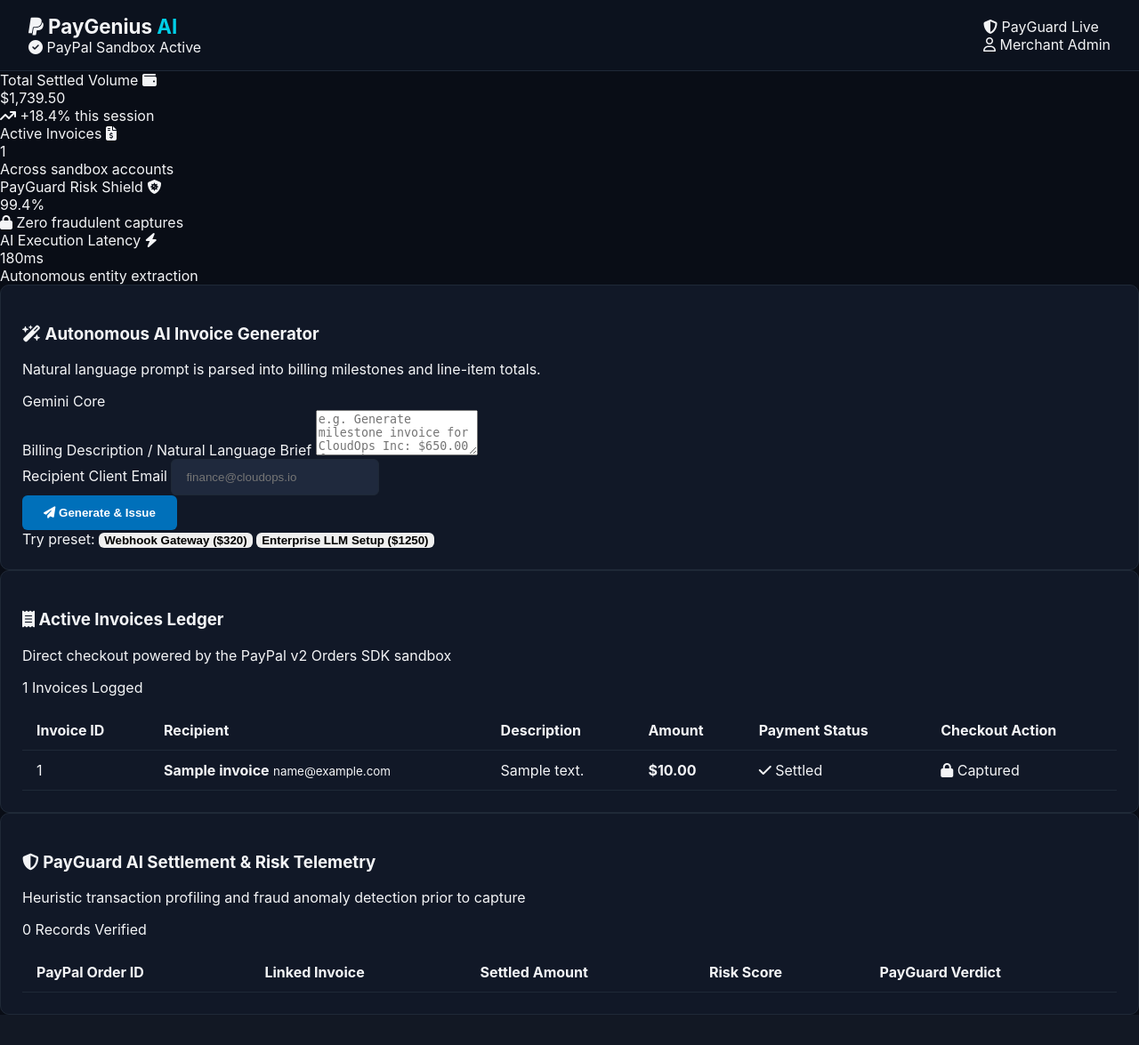
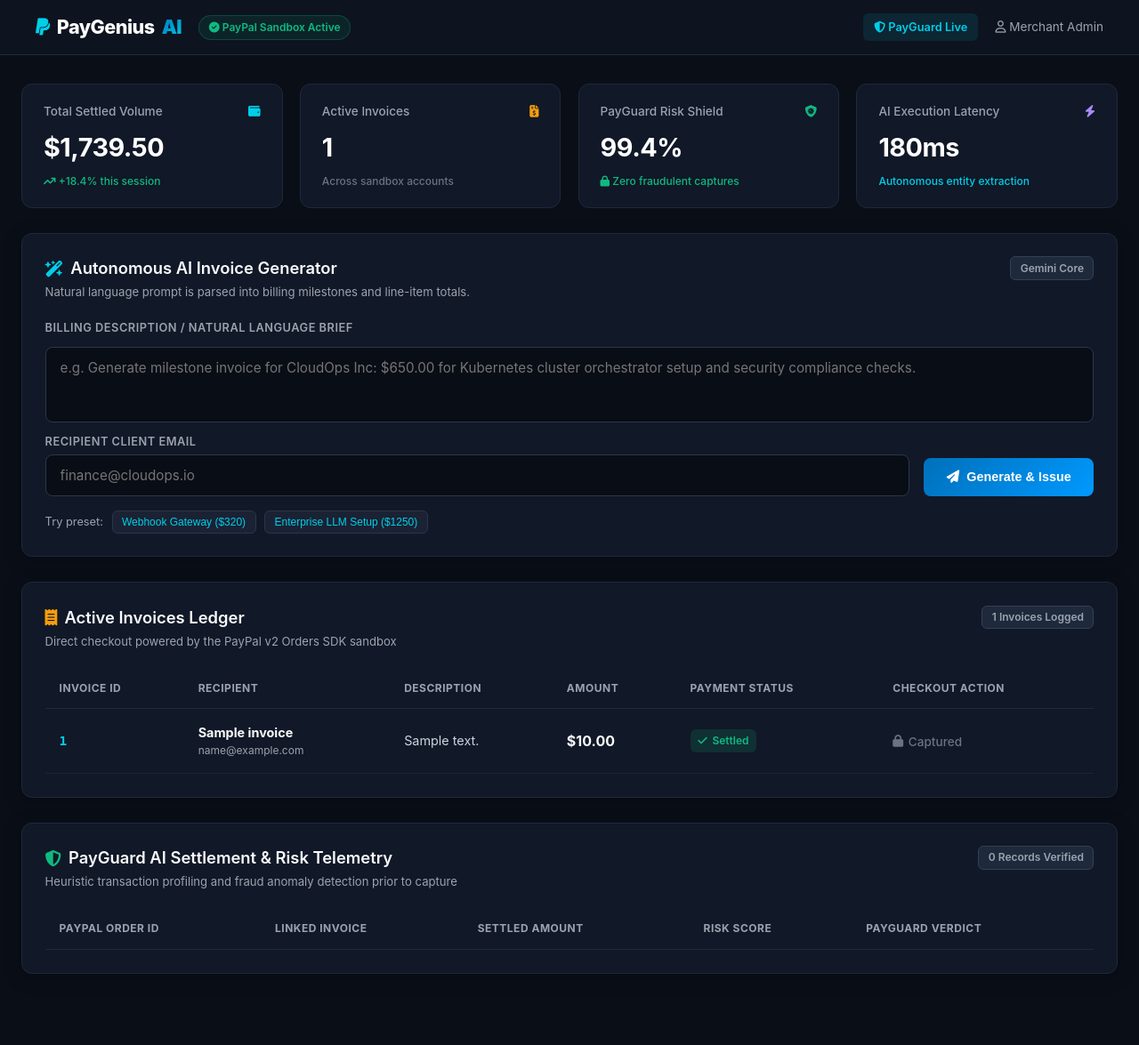
Before and after one commit to rudracodesdev/PayGenius-AI, a FastAPI app: page / in a window 1280 px wide. Shown: the whole page at 89% size. Before the commit the page ends 1141 px from the top, so only its background shows below. Run offline with FastAPI, Linux system fonts and the light colour scheme; tables that the repository leaves empty hold one stand-in row (values such as "Sample post"); lists and menus that the app fills with data are empty; some libraries are stand-ins or nearby versions.

Commit message:
Update style.css

```diff
--- a/static/css/style.css
+++ b/static/css/style.css
@@ -1,147 +1,435 @@
 :root {
-    --bg-dark: #090d16;
+    --bg-dark: #0a0e17;
     --card-bg: #111827;
-    --border: #1f2937;
+    --card-border: #1f293d;
+    --hover-border: #374151;
     --accent-blue: #0070ba;
     --accent-cyan: #00cfe8;
-    --text-light: #f3f4f6;
-    --text-muted: #9ca3af;
-    --success: #10b981;
+    --text-white: #f9fafb;
+    --text-gray: #9ca3af;
+    --text-muted: #6b7280;
+    --emerald: #10b981;
+    --yellow: #f59e0b;
     --danger: #ef4444;
 }
 
-body {
+* {
+    box-sizing: border-box;
     margin: 0;
-    font-family: -apple-system, BlinkMacSystemFont, "Segoe UI", Roboto, sans-serif;
-    background-color: var(--bg-dark);
-    color: var(--text-light);
+    padding: 0;
 }
 
+body {
+    background-color: var(--bg-dark);
+    color: var(--text-white);
+    font-family: -apple-system, BlinkMacSystemFont, "Segoe UI", Roboto, sans-serif;
+    line-height: 1.5;
+    min-height: 100vh;
+}
+
+/* Navbar */
 .navbar {
     display: flex;
     justify-content: space-between;
     align-items: center;
-    padding: 1rem 2rem;
-    border-bottom: 1px solid var(--border);
-    background: #0c121e;
+    background: #0d131f;
+    padding: 0.9rem 2.5rem;
+    border-bottom: 1px solid var(--card-border);
+}
+
+.nav-left, .nav-right {
+    display: flex;
+    align-items: center;
+    gap: 1.2rem;
 }
 
 .logo {
-    font-size: 1.4rem;
-    font-weight: 700;
+    font-size: 1.35rem;
+    font-weight: 800;
+    letter-spacing: -0.5px;
+    display: flex;
+    align-items: center;
+    gap: 0.5rem;
+    color: #ffffff;
 }
 
-.logo span {
+.logo i {
     color: var(--accent-cyan);
 }
 
-.container {
-    max-width: 1100px;
-    margin: 2rem auto;
-    padding: 0 1rem;
-    display: grid;
-    gap: 1.5rem;
+.ai-tag {
+    background: linear-gradient(135deg, #0070ba, #00cfe8);
+    -webkit-background-clip: text;
+    -webkit-text-fill-color: transparent;
+    font-weight: 900;
 }
 
-.card {
-    background: var(--card-bg);
-    border: 1px solid var(--border);
-    border-radius: 10px;
-    padding: 1.5rem;
-}
-
-.input-group {
-    display: flex;
-    gap: 0.75rem;
-    flex-wrap: wrap;
-    margin-top: 1rem;
-}
-
-input {
-    flex: 1;
-    min-width: 200px;
-    padding: 0.75rem 1rem;
-    background: #1f293d;
-    border: 1px solid var(--border);
-    border-radius: 6px;
-    color: #fff;
-}
-
-button {
-    cursor: pointer;
-    border: none;
-    border-radius: 6px;
+.system-badge {
+    background: rgba(16, 185, 129, 0.1);
+    color: var(--emerald);
+    border: 1px solid rgba(16, 185, 129, 0.25);
+    padding: 0.25rem 0.65rem;
+    border-radius: 999px;
+    font-size: 0.75rem;
     font-weight: 600;
 }
 
-.btn-primary {
-    background: var(--accent-blue);
-    color: #fff;
-    padding: 0.75rem 1.5rem;
+.stat-pill {
+    background: rgba(0, 207, 232, 0.1);
+    color: var(--accent-cyan);
+    padding: 0.35rem 0.75rem;
+    border-radius: 6px;
+    font-size: 0.8rem;
+    font-weight: 600;
 }
 
-.btn-pay {
-    background: #ffc439;
-    color: #111;
-    padding: 0.4rem 0.8rem;
+.user-profile {
+    color: var(--text-gray);
+    font-size: 0.85rem;
 }
 
+/* Main Dashboard Wrapper */
+.dashboard-wrapper {
+    max-width: 1280px;
+    margin: 2rem auto;
+    padding: 0 1.5rem 3rem;
+    display: flex;
+    flex-direction: column;
+    gap: 1.75rem;
+}
+
+/* Stats Cards Grid */
+.stats-grid {
+    display: grid;
+    grid-template-columns: repeat(auto-fit, minmax(240px, 1fr));
+    gap: 1.2rem;
+}
+
+.stat-card {
+    background: var(--card-bg);
+    border: 1px solid var(--card-border);
+    border-radius: 12px;
+    padding: 1.25rem 1.5rem;
+    display: flex;
+    flex-direction: column;
+    gap: 0.5rem;
+}
+
+.stat-header {
+    display: flex;
+    justify-content: space-between;
+    align-items: center;
+    color: var(--text-gray);
+    font-size: 0.85rem;
+    font-weight: 500;
+}
+
+.stat-value {
+    font-size: 1.8rem;
+    font-weight: 700;
+    color: #fff;
+    letter-spacing: -0.5px;
+}
+
+.stat-sub {
+    font-size: 0.75rem;
+    font-weight: 500;
+}
+
+/* Cards & Containers */
+.card {
+    background: var(--card-bg);
+    border: 1px solid var(--card-border);
+    border-radius: 12px;
+    padding: 1.6rem;
+    box-shadow: 0 4px 20px rgba(0,0,0,0.25);
+}
+
+.card-header {
+    display: flex;
+    justify-content: space-between;
+    align-items: flex-start;
+    margin-bottom: 1.25rem;
+}
+
+.card-header h3 {
+    font-size: 1.15rem;
+    font-weight: 600;
+    display: flex;
+    align-items: center;
+    gap: 0.5rem;
+}
+
+.subtitle {
+    font-size: 0.82rem;
+    color: var(--text-gray);
+    margin-top: 0.2rem;
+}
+
+.badge-pill, .record-counter {
+    background: #1e293b;
+    border: 1px solid #334155;
+    color: var(--text-gray);
+    padding: 0.2rem 0.65rem;
+    border-radius: 6px;
+    font-size: 0.75rem;
+    font-weight: 600;
+}
+
+/* Forms & Textarea */
+.input-stack {
+    display: flex;
+    flex-direction: column;
+    gap: 0.75rem;
+}
+
+label {
+    font-size: 0.8rem;
+    font-weight: 600;
+    color: var(--text-gray);
+    text-transform: uppercase;
+    letter-spacing: 0.5px;
+}
+
+textarea, input[type="email"], input[type="text"] {
+    width: 100%;
+    background: #090d16;
+    border: 1px solid #2d3748;
+    border-radius: 8px;
+    padding: 0.8rem 1rem;
+    color: #fff;
+    font-size: 0.95rem;
+    font-family: inherit;
+    resize: none;
+    transition: border 0.2s;
+}
+
+textarea:focus, input:focus {
+    outline: none;
+    border-color: var(--accent-cyan);
+}
+
+.input-inline {
+    display: flex;
+    gap: 1rem;
+    align-items: flex-end;
+}
+
+.field-wrap {
+    flex: 1;
+    display: flex;
+    flex-direction: column;
+    gap: 0.35rem;
+}
+
+.btn-primary {
+    background: linear-gradient(135deg, #0070ba, #0099ff);
+    color: #fff;
+    border: none;
+    padding: 0.85rem 1.6rem;
+    border-radius: 8px;
+    font-weight: 600;
+    font-size: 0.9rem;
+    cursor: pointer;
+    display: flex;
+    align-items: center;
+    gap: 0.5rem;
+    white-space: nowrap;
+    transition: filter 0.2s;
+}
+
+.btn-primary:hover {
+    filter: brightness(1.15);
+}
+
+.quick-prompts {
+    margin-top: 1rem;
+    display: flex;
+    align-items: center;
+    gap: 0.6rem;
+    font-size: 0.8rem;
+    color: var(--text-gray);
+}
+
+.chip {
+    background: #1a2234;
+    border: 1px solid #2b354c;
+    color: var(--accent-cyan);
+    padding: 0.3rem 0.65rem;
+    border-radius: 6px;
+    font-size: 0.75rem;
+    cursor: pointer;
+}
+
+.chip:hover {
+    background: #232f48;
+}
+
+/* Tables */
 .table-container {
     overflow-x: auto;
-    margin-top: 1rem;
 }
 
 table {
     width: 100%;
     border-collapse: collapse;
-    text-align: left;
+    font-size: 0.9rem;
 }
 
-th, td {
-    padding: 0.75rem 1rem;
-    border-bottom: 1px solid var(--border);
+th {
+    text-align: left;
+    padding: 0.85rem 1rem;
+    color: var(--text-gray);
+    font-size: 0.75rem;
+    text-transform: uppercase;
+    letter-spacing: 0.5px;
+    border-bottom: 1px solid var(--card-border);
 }
 
-.status-pill {
-    padding: 0.2rem 0.5rem;
-    border-radius: 4px;
-    font-size: 0.8rem;
+td {
+    padding: 1rem;
+    border-bottom: 1px solid rgba(255, 255, 255, 0.05);
+    vertical-align: middle;
 }
 
-.status-paid { background: #064e3b; color: #34d399; }
-.status-pending { background: #78350f; color: #fcd34d; }
-
-.risk-pill {
-    padding: 0.2rem 0.5rem;
-    border-radius: 4px;
-    font-size: 0.8rem;
+.code-id {
+    font-family: monospace;
+    font-weight: 700;
+    color: var(--accent-cyan);
 }
 
-.risk-low { background: #064e3b; color: #34d399; }
-.risk-high { background: #7f1d1d; color: #f87171; }
+.code-sub {
+    font-family: monospace;
+    color: var(--text-gray);
+    font-size: 0.85rem;
+}
 
+.client-cell {
+    display: flex;
+    flex-direction: column;
+}
+
+.client-cell small {
+    color: var(--text-gray);
+}
+
+.desc-cell {
+    max-width: 320px;
+    color: #cbd5e1;
+}
+
+.price-val {
+    font-size: 1rem;
+    font-weight: 700;
+}
+
+/* Buttons and Badges */
+.btn-paypal {
+    background: #ffc439;
+    color: #111;
+    font-weight: 700;
+    font-size: 0.82rem;
+    border: none;
+    border-radius: 6px;
+    padding: 0.45rem 0.9rem;
+    cursor: pointer;
+    display: inline-flex;
+    align-items: center;
+    gap: 0.4rem;
+    transition: transform 0.15s, background 0.15s;
+}
+
+.btn-paypal:hover {
+    background: #f4b41a;
+    transform: translateY(-1px);
+}
+
+.settled-tag {
+    color: var(--text-muted);
+    font-size: 0.85rem;
+    font-weight: 500;
+    display: inline-flex;
+    align-items: center;
+    gap: 0.35rem;
+}
+
+.badge {
+    padding: 0.25rem 0.55rem;
+    border-radius: 6px;
+    font-size: 0.75rem;
+    font-weight: 600;
+    display: inline-flex;
+    align-items: center;
+    gap: 0.35rem;
+}
+
+.badge-success { background: rgba(16, 185, 129, 0.15); color: var(--emerald); }
+.badge-warning { background: rgba(245, 158, 11, 0.15); color: var(--yellow); }
+.badge-danger  { background: rgba(239, 68, 68, 0.15); color: var(--danger); }
+
+/* PayGuard Bar */
+.risk-bar-wrap {
+    display: flex;
+    align-items: center;
+    gap: 0.6rem;
+    font-size: 0.8rem;
+    font-family: monospace;
+}
+
+.risk-bar {
+    height: 6px;
+    background: var(--emerald);
+    border-radius: 3px;
+    min-width: 35px;
+}
+
+/* Modal */
 .modal {
     display: none;
     position: fixed;
     top: 0; left: 0; width: 100%; height: 100%;
-    background: rgba(0, 0, 0, 0.7);
+    background: rgba(0, 0, 0, 0.75);
+    backdrop-filter: blur(4px);
     justify-content: center;
+    align-items: center;
+    z-index: 1000;
+}
+
+.modal-content {
+    background: #111827;
+    border: 1px solid var(--hover-border);
+    border-radius: 12px;
+    padding: 2rem;
+    width: 440px;
+    box-shadow: 0 10px 30px rgba(0,0,0,0.5);
+}
+
+.modal-header {
+    display: flex;
+    justify-content: space-between;
     align-items: center;
 }
 
-.modal-content {
-    background: var(--card-bg);
-    padding: 2rem;
-    border-radius: 8px;
-    width: 380px;
-    position: relative;
-    border: 1px solid var(--border);
+.modal-sub {
+    color: var(--text-gray);
+    font-size: 0.82rem;
+    margin: 0.3rem 0 1.5rem;
 }
 
 .close-btn {
-    position: absolute;
-    top: 10px;
-    right: 15px;
     font-size: 1.5rem;
+    color: var(--text-gray);
     cursor: pointer;
 }
+
+.paypal-container {
+    margin-top: 1rem;
+}
+
+/* Color Helpers */
+.text-cyan { color: var(--accent-cyan); }
+.text-yellow { color: var(--yellow); }
+.text-emerald { color: var(--emerald); }
+.text-success { color: var(--emerald); }
+.text-purple { color: #a78bfa; }
+.text-muted { color: var(--text-muted); }
```
